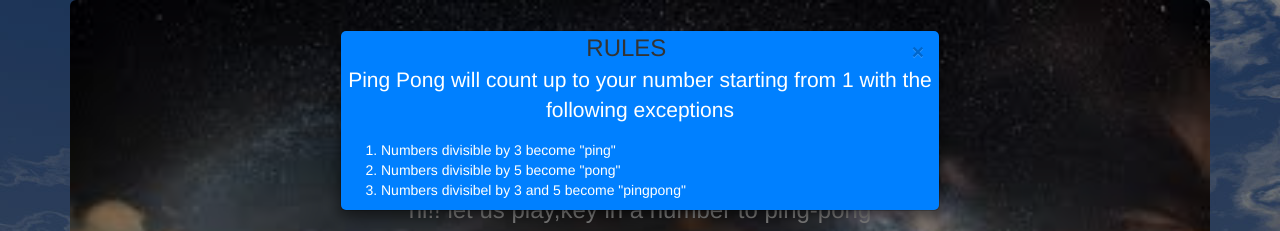
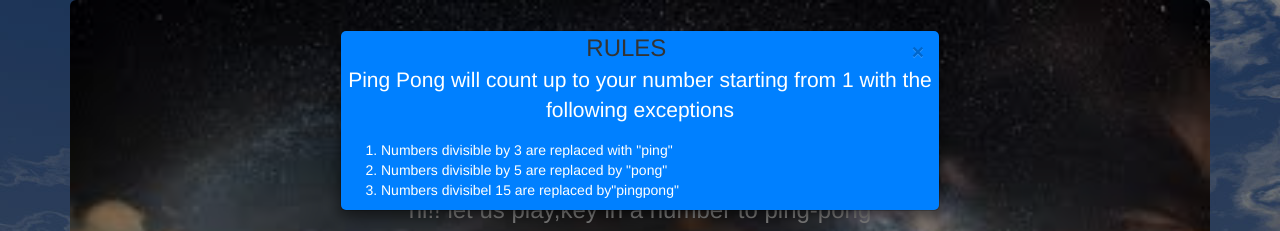
Before and after one commit to abdilatifbashir/ping-pong, a plain HTML site: page index.html in a window 1280 px wide. Both pictures are taken after a click on the button "RULES". Shown: the top 231 px of the page. Drawn offline with nearby package versions, Linux system fonts and the light colour scheme.

Commit message:
fixed logic error

```diff
--- a/index.html
+++ b/index.html
@@ -48,9 +48,9 @@
                   <h3 class="modal-title" id="header-style">RULES</h3>
                   <p class="" id="modal-para">Ping Pong will count up to your number starting from 1 with the following exceptions</p>
                   <ol style="color:white;">
-                    <li>Numbers divisible by 3 become "ping"</li>
-                    <li>Numbers divisible by 5 become "pong"</li>
-                    <li>Numbers divisibel by 3 and 5 become "pingpong"</li>
+                    <li>Numbers divisible by 3 are replaced with "ping"</li>
+                    <li>Numbers divisible by 5 are replaced by "pong"</li>
+                    <li>Numbers divisibel 15 are replaced by"pingpong"</li>
                   </ol>
                 </div>
               </div>
```
